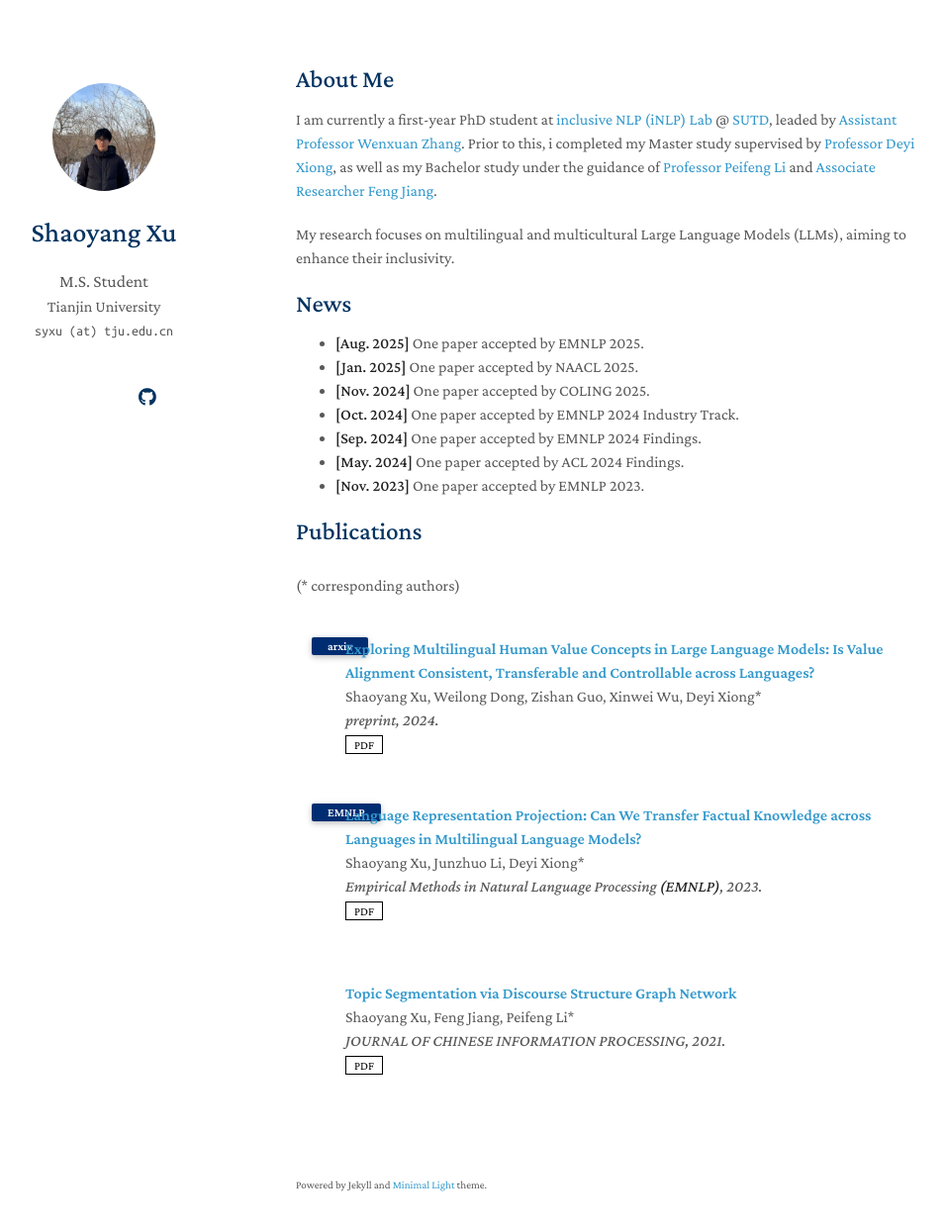
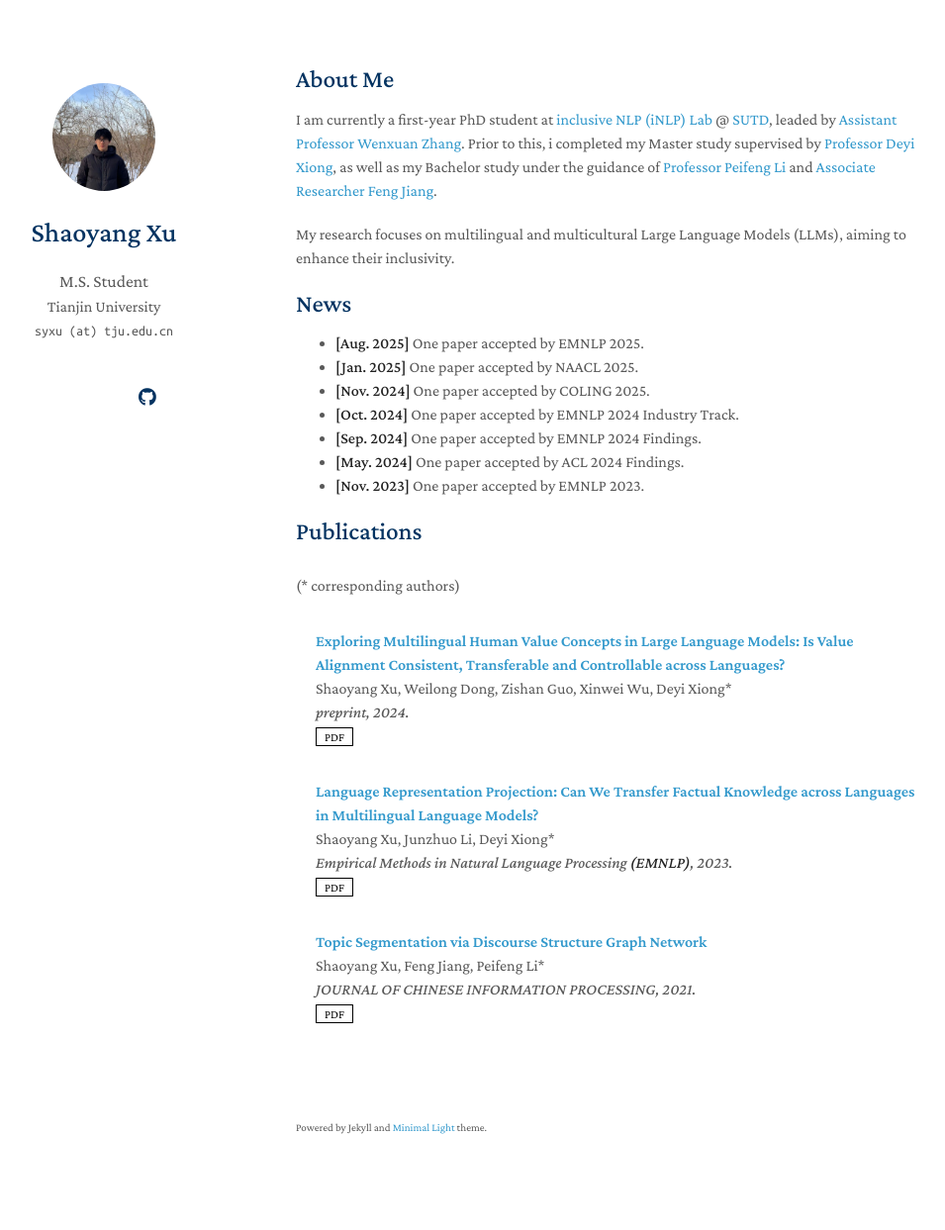
Before and after one commit to shaoyangxu/shaoyangxu.github.io, a Jekyll site: the page built from index.md, in a window 1280 px wide and 1278 px high. Shown: the top 1243 px of the window at 99% size, without its empty margins (171-1126 px from the left). Built offline with Jekyll 4.4.1, drawn with Linux system fonts in a browser that asks for light colours; nearby versions of some CDN libraries; a style sheet for code colours, icons or effects is not loaded; our own code applies the rules of GitHub Pages for plain Markdown files.

Commit message:
Update publications.md

```diff
--- a/_includes/publications.md
+++ b/_includes/publications.md
@@ -9,12 +9,7 @@
 
 <li>
 <div class="pub-row">
-  <div class="col-sm-3 abbr" style="position: relative;padding-right: 15px;padding-left: 15px;">
-    {% if link.conference_short %}
-    <abbr class="badge">{{ link.conference_short }}</abbr>
-    {% endif %}
-  </div>
-  <div class="col-sm-9" style="position: relative;padding-right: 15px;padding-left: 20px;">
+  <div class="col-sm-12" style="position: relative;padding-right: 15px;padding-left: 20px;">
       <div class="title"><a href="{{ link.pdf }}">{{ link.title }}</a></div>
       <div class="author">{{ link.authors }}</div>
       <div class="periodical"><em>{{ link.conference }}</em>
```
